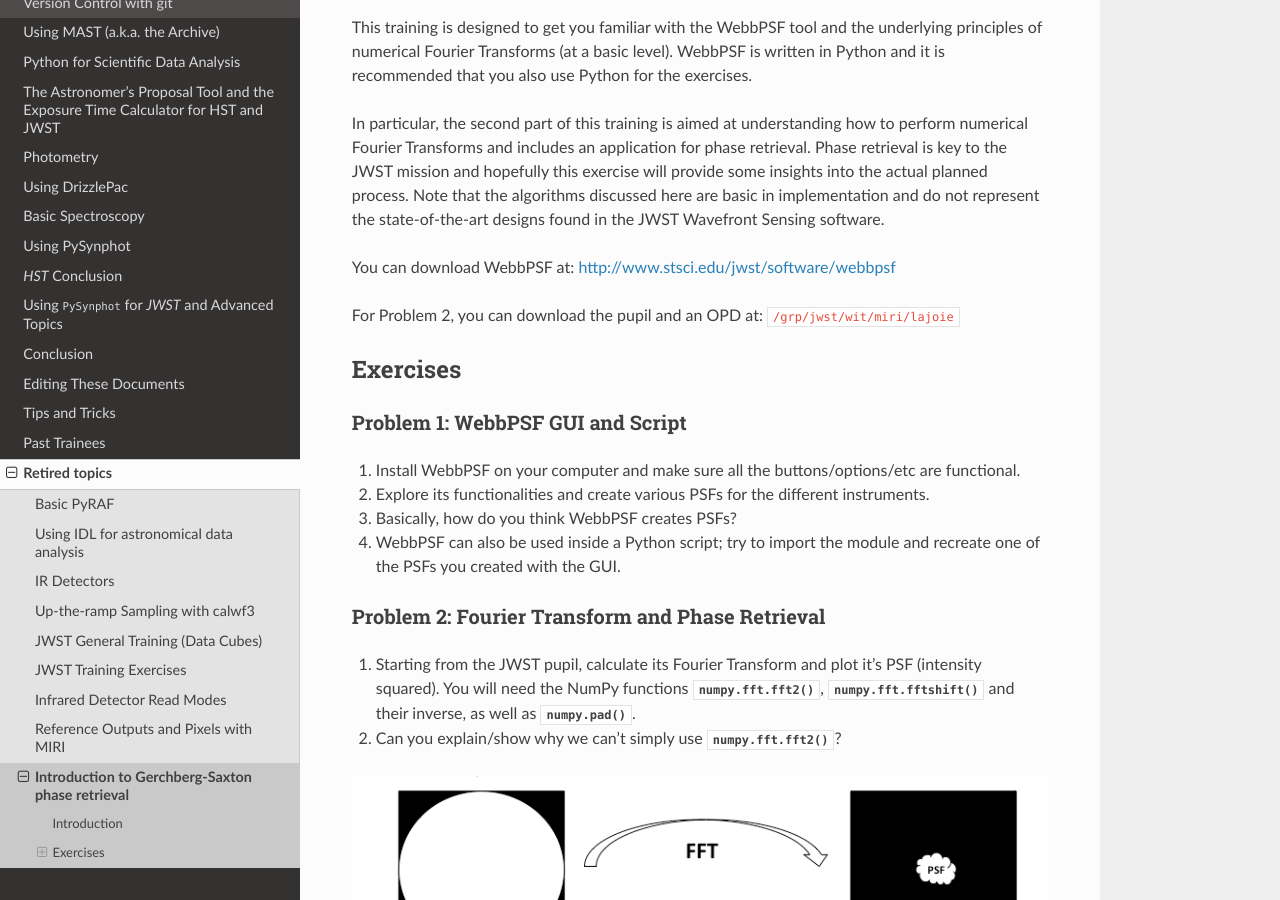
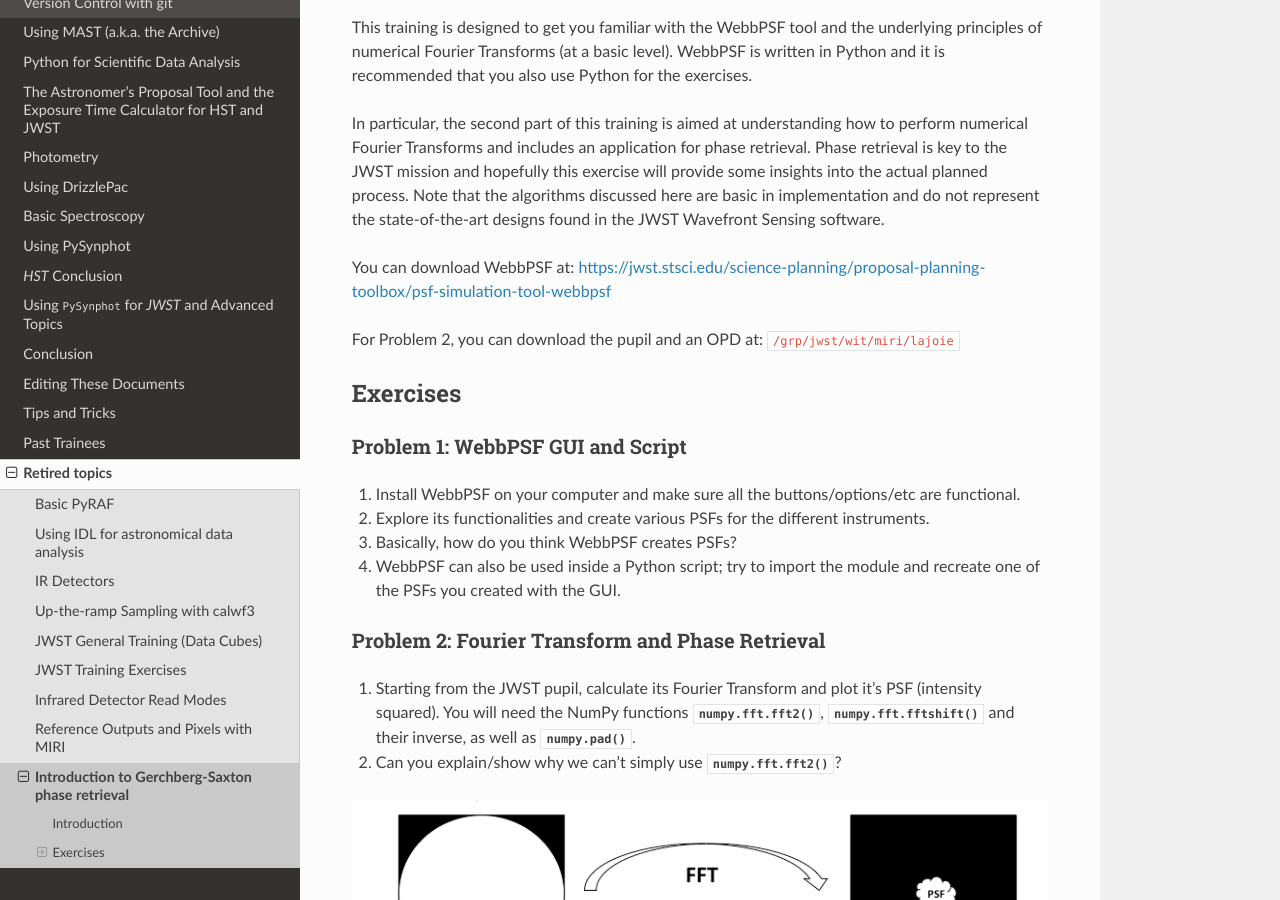
Before and after one commit to staceybright/training-library, a Sphinx documentation site: the page built from source/jwst_telescopes_project.txt, in a window 1280 px wide and 900 px high, scrolled down 368 px. Built offline with Sphinx 7.4.7 and the Read the Docs theme 2.0.0, drawn with Linux system fonts in a browser that asks for light colours; some of the changed lines change nothing that is shown.

Commit message:
Update jwst_telescopes_project.txt
updated WebbPSF link (previous link no longer valid)

```diff
--- a/source/jwst_telescopes_project.txt
+++ b/source/jwst_telescopes_project.txt
@@ -25,7 +25,7 @@ actual planned process. Note that the algorithms discussed here are
 basic in implementation and do not represent the state-of-the-art
 designs found in the JWST Wavefront Sensing software.
 
-You can download WebbPSF at: http://www.stsci.edu/jwst/software/webbpsf
+You can download WebbPSF at: https://jwst.stsci.edu/science-planning/proposal-planning-toolbox/psf-simulation-tool-webbpsf
 
 For Problem 2, you can download the pupil and an OPD at:
 ``/grp/jwst/wit/miri/lajoie``
```
